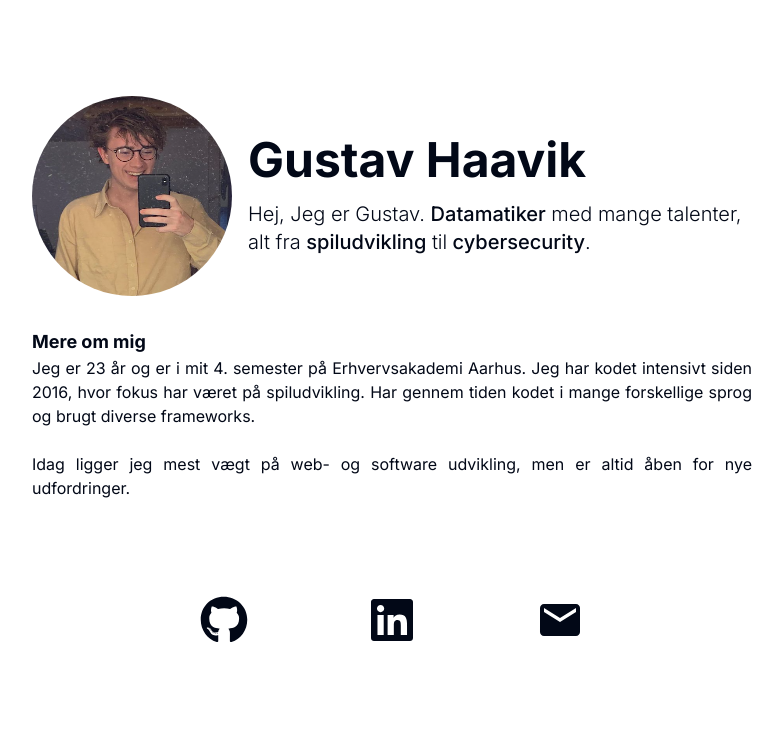
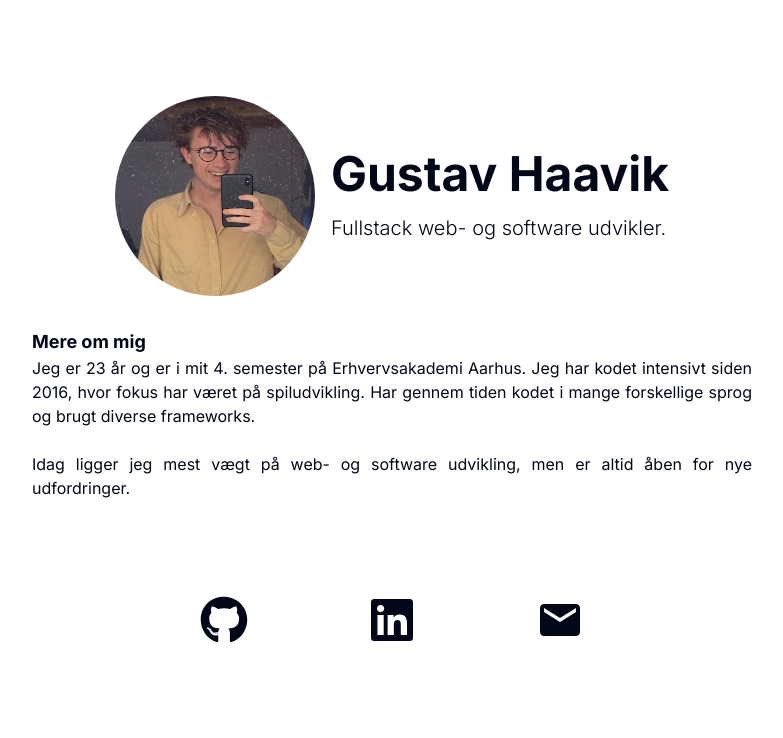
Before and after one commit to gustaavik/portfolio2, a Next.js app: page / in a window 1280 px wide. Shown: the top 738 px of the page, without its empty margins (248-1031 px from the left). Built offline with nearby package versions, Linux system fonts and the light colour scheme.

Commit message:
updated tag line

```diff
--- a/app/page.tsx
+++ b/app/page.tsx
@@ -127,9 +127,7 @@ export default function Home() {
           <div className="ml-4 flex flex-col text-center md:text-left">
             <h1 className="text-4xl md:text-5xl font-bold mb-4">Gustav Haavik</h1>
             <p className="text-xl font-light text-wrap">
-              Hej, Jeg er Gustav. <span className="font-medium">Datamatiker </span>
-              med mange talenter, alt fra <span className="font-medium">spiludvikling</span> til
-              <span className="font-medium"> cybersecurity</span>.
+              Fullstack web- og software udvikler.
             </p>
           </div>
         </div>
```
